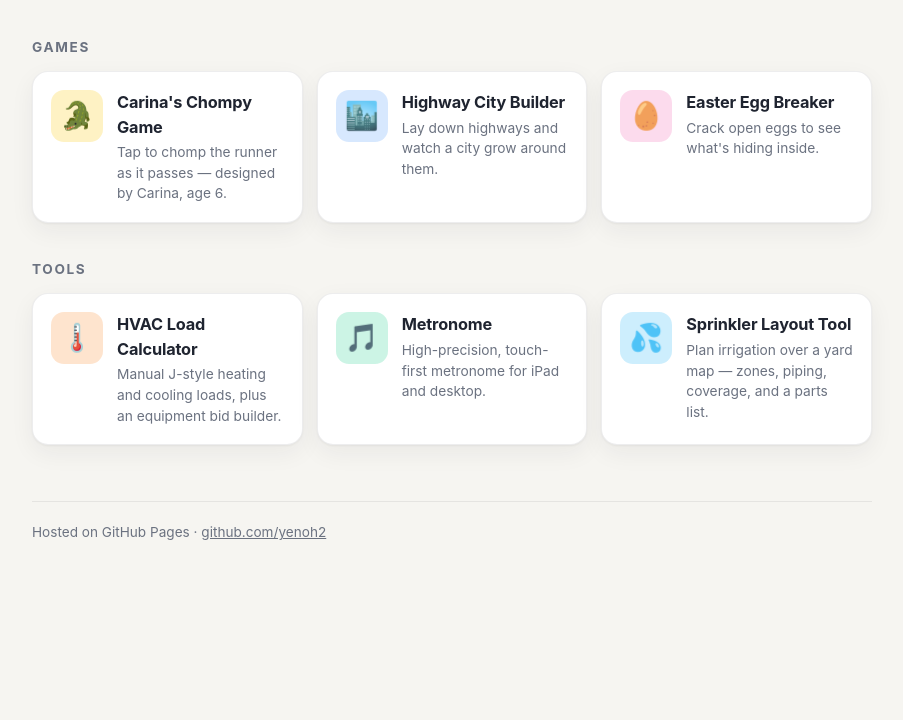
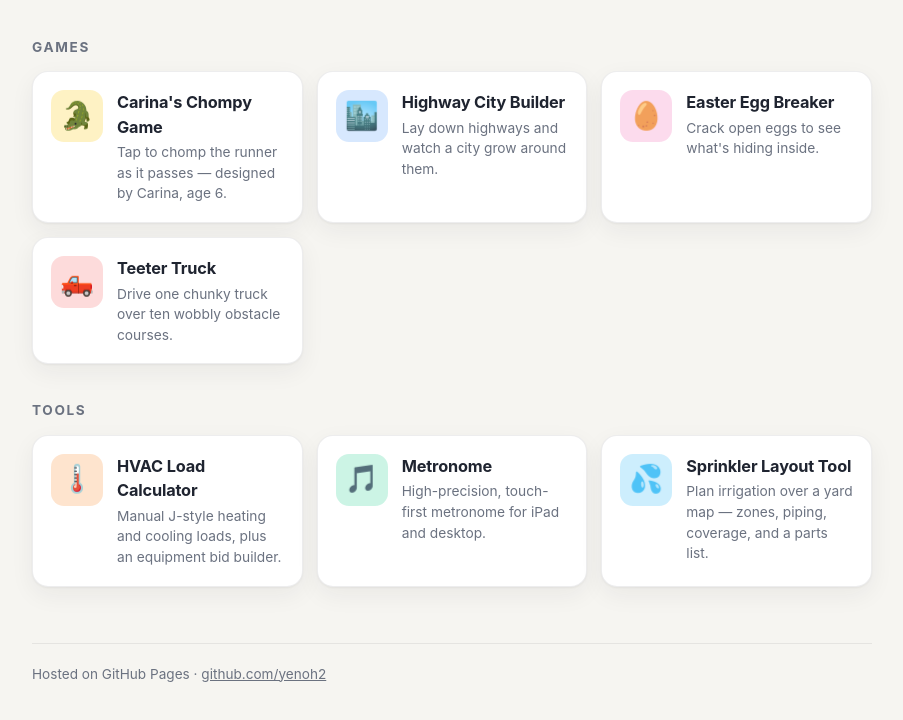
Before and after one commit to yenoh2/yenoh2.github.io, a plain HTML site: page index.html in a window 1280 px wide. Shown: the part 140-860 px from the top of the page, without its empty margins (188-1091 px from the left). Before the commit the page ends 800 px from the top, so only its background shows below. Drawn offline with Linux system fonts and the light colour scheme.

Commit message:
Add Teeter Truck card to landing page
Co-Authored-By: Claude Fable 5.2 <noreply@anthropic.com>

```diff
--- a/index.html
+++ b/index.html
@@ -143,6 +143,13 @@
           <p>Crack open eggs to see what's hiding inside.</p>
         </div>
       </a>
+      <a class="card" href="./teeter-truck/">
+        <div class="icon" style="--tint: rgba(248, 113, 113, 0.25);">🛻</div>
+        <div>
+          <h3>Teeter Truck</h3>
+          <p>Drive one chunky truck over ten wobbly obstacle courses.</p>
+        </div>
+      </a>
     </div>
 
     <h2>Tools</h2>
```
